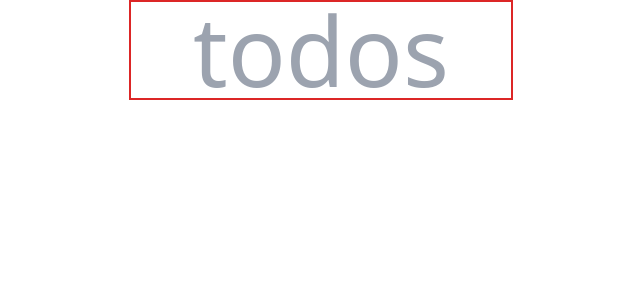
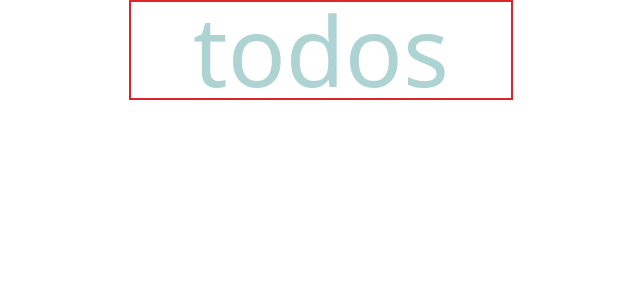
Before and after one commit to cynthia-stac/react-course, a React (Vite) app: page / in a window 1280 px wide. Shown: the top 300 px of the page, without its empty margins (319-959 px from the left). Built offline with nearby package versions, Linux system fonts and the light colour scheme.

Commit message:
Modify the styles of the heading to look much better

```diff
--- a/src/components/Title.jsx
+++ b/src/components/Title.jsx
@@ -1,7 +1,7 @@
 function Title(props){
     return (
         <div>
-            <h1 className="text-8xl text-gray-400 text-center">{props.name}</h1>
+            <h1 className="text-8xl text-[#add3d2] text-center">{props.name}</h1>
         </div>
 
     )
```
